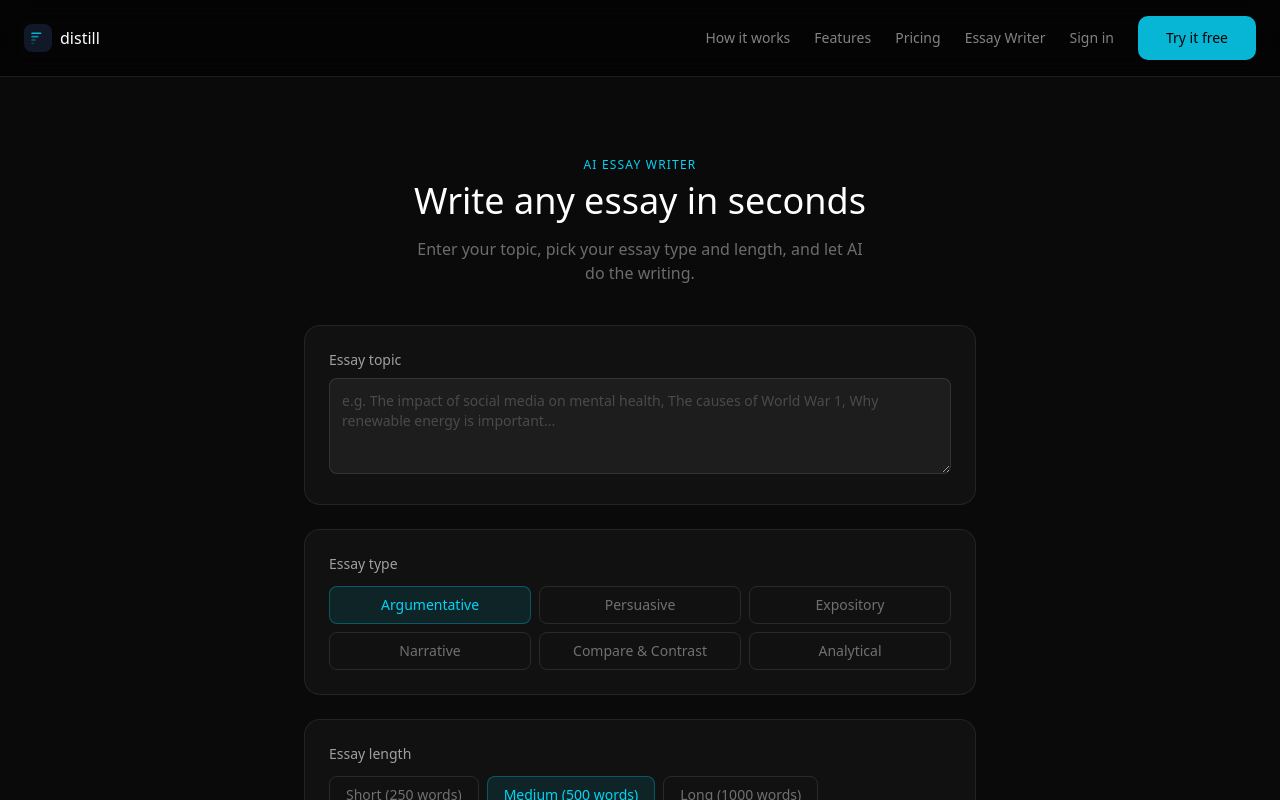
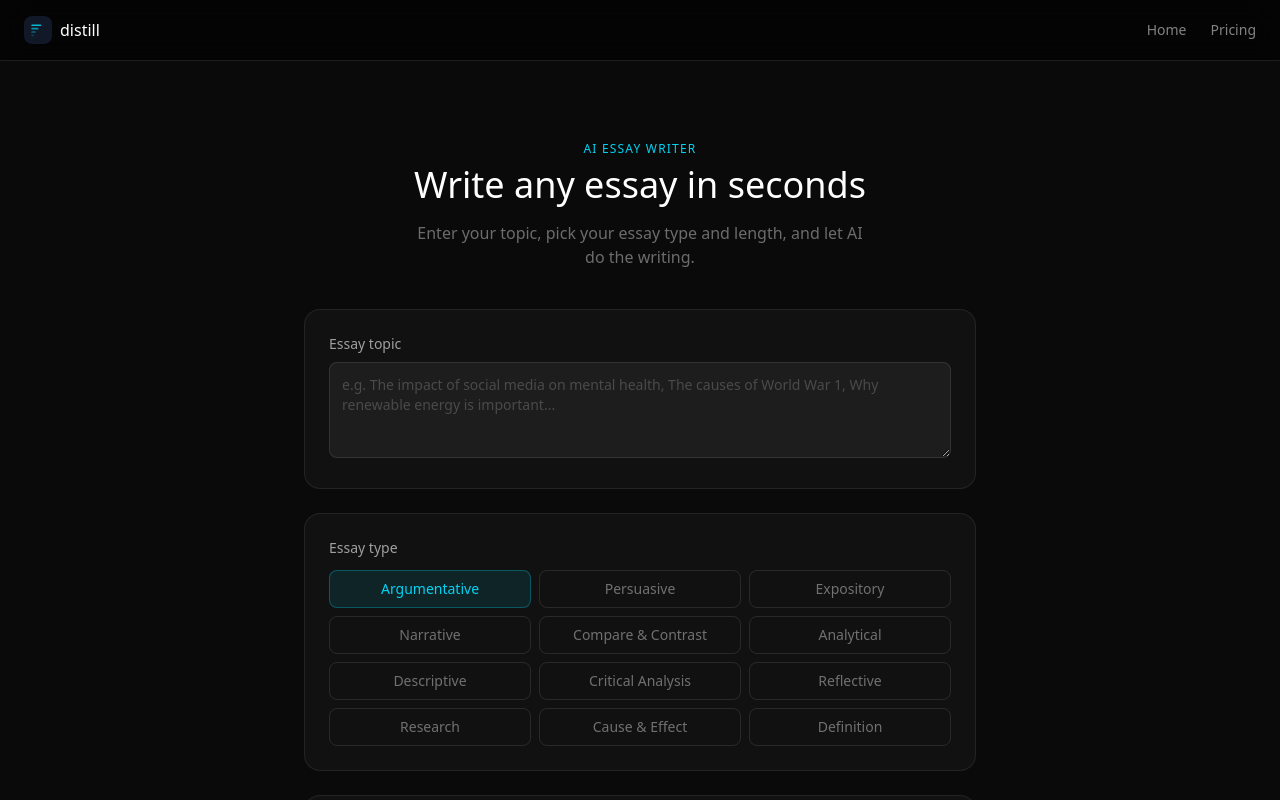
Before and after one commit to azxtyn/Distill, a Next.js app: page /essay in a window 1280 px wide. Shown: the top 800 px of the page. Built offline with nearby package versions, Linux system fonts and the light colour scheme; no server answers.

Commit message:
fix essay page nav, add more essay types and lengths, improve copy button

```diff
--- a/app/essay/page.js
+++ b/app/essay/page.js
@@ -11,6 +11,7 @@ export default function EssayWriter() {
   const [loading, setLoading] = useState(false)
   const [error, setError] = useState('')
   const [essay, setEssay] = useState('')
+  const [copied, setCopied] = useState(false)
   const { isSignedIn } = useUser()
 
   const handleGenerate = async () => {
@@ -36,6 +37,8 @@ export default function EssayWriter() {
 
   const handleCopy = () => {
     navigator.clipboard.writeText(essay)
+    setCopied(true)
+    setTimeout(() => setCopied(false), 2000)
   }
 
   const essayTypes = [
@@ -45,17 +48,42 @@ export default function EssayWriter() {
     { id: 'narrative', label: 'Narrative' },
     { id: 'compare', label: 'Compare & Contrast' },
     { id: 'analytical', label: 'Analytical' },
+    { id: 'descriptive', label: 'Descriptive' },
+    { id: 'critical', label: 'Critical Analysis' },
+    { id: 'reflective', label: 'Reflective' },
+    { id: 'research', label: 'Research' },
+    { id: 'cause_effect', label: 'Cause & Effect' },
+    { id: 'definition', label: 'Definition' },
   ]
 
   const lengths = [
     { id: 'short', label: 'Short (250 words)' },
     { id: 'medium', label: 'Medium (500 words)' },
     { id: 'long', label: 'Long (1000 words)' },
+    { id: 'extended', label: 'Extended (1500 words)' },
+    { id: 'comprehensive', label: 'Comprehensive (2000 words)' },
   ]
 
   return (
     <div className="min-h-screen flex flex-col">
-      <Nav />
+      <nav className="flex items-center justify-between px-6 py-4 border-b border-white/10 sticky top-0 z-50 backdrop-blur-md bg-black/60">
+        <a href="/" className="flex items-center gap-2">
+          <div className="w-7 h-7 rounded-lg bg-[#111827] flex items-center justify-center">
+            <svg viewBox="0 0 32 32" width="18" height="18">
+              <rect x="4" y="6" width="18" height="3" rx="1.5" fill="#06B6D4"/>
+              <rect x="4" y="12" width="13" height="3" rx="1.5" fill="#06B6D4" opacity="0.75"/>
+              <rect x="4" y="18" width="8" height="3" rx="1.5" fill="#06B6D4" opacity="0.5"/>
+              <rect x="4" y="24" width="5" height="3" rx="1.5" fill="#06B6D4" opacity="0.25"/>
+            </svg>
+          </div>
+          <span className="font-medium text-white">distill</span>
+        </a>
+        <div className="flex items-center gap-6">
+          <a href="/" className="text-sm text-white/50 hover:text-white transition-colors">Home</a>
+          <a href="/#pricing" className="text-sm text-white/50 hover:text-white transition-colors">Pricing</a>
+        </div>
+      </nav>
+
       <main className="flex-1 px-6 py-20">
         <div className="text-center mb-10">
           <p className="text-xs font-medium tracking-widest text-cyan-400 uppercase mb-2">AI Essay Writer</p>
@@ -113,11 +141,20 @@ export default function EssayWriter() {
             <div className="card p-6">
               <div className="flex items-center justify-between mb-4">
                 <h2 className="text-white font-medium">Your essay</h2>
-                <button onClick={handleCopy} className="text-sm text-cyan-400 hover:text-cyan-300 transition-colors border border-cyan-400/20 px-3 py-1 rounded-lg">
-                  Copy →
+                <button onClick={handleCopy}
+                  className={`text-sm transition-colors border px-3 py-1 rounded-lg ${copied
+                    ? 'text-cyan-400 border-cyan-400/40 bg-cyan-400/10'
+                    : 'text-cyan-400 hover:text-cyan-300 border-cyan-400/20'}`}>
+                  {copied ? '✓ Copied!' : 'Copy →'}
                 </button>
               </div>
               <div className="text-white/70 text-sm leading-relaxed whitespace-pre-wrap">{essay}</div>
+              <button onClick={handleCopy}
+                className={`mt-4 w-full text-sm transition-colors border px-3 py-2 rounded-lg ${copied
+                  ? 'text-cyan-400 border-cyan-400/40 bg-cyan-400/10'
+                  : 'text-white/40 hover:text-white border-white/10 hover:border-white/20'}`}>
+                {copied ? '✓ Copied to clipboard!' : 'Copy essay to clipboard'}
+              </button>
             </div>
           )}
         </div>
```
